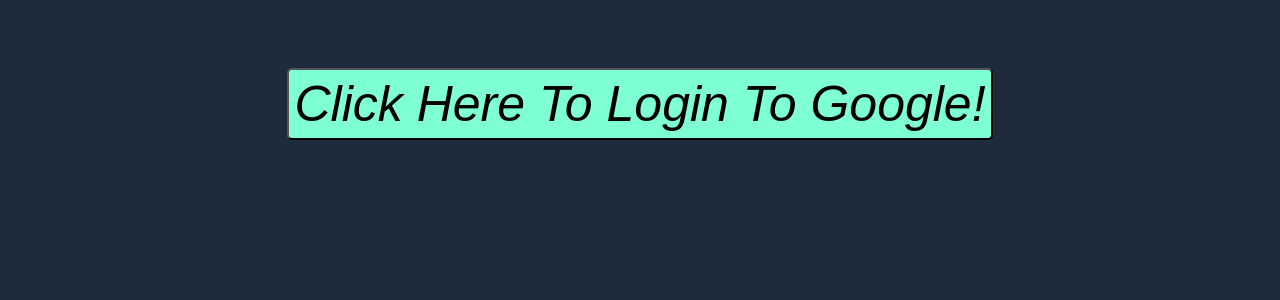
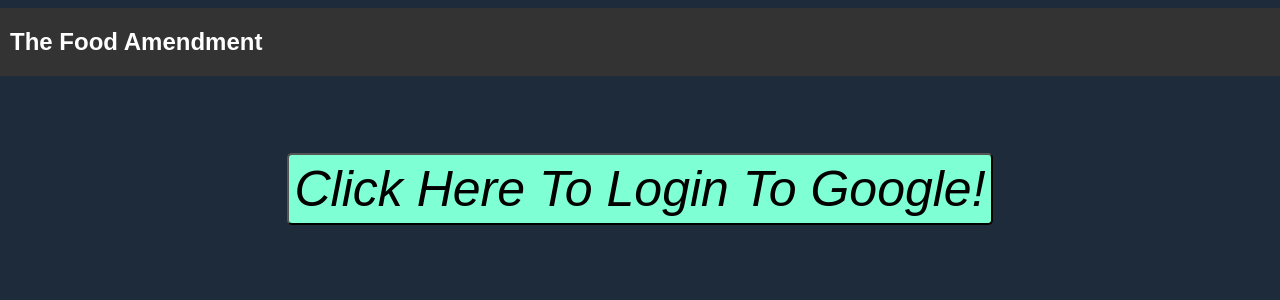
Before and after one commit to nishantj2006/excersisehackathon, a React (Create React App) app: page /login in a window 1280 px wide. Shown: the top 300 px of the page. Built offline with nearby package versions, Linux system fonts and the light colour scheme.

Commit message:
NAVBAR RAJDLKASDJKFASJDHGAIFAHJSPFIAWJRFUDAJLKASIH

```diff
--- a/src/Pages/App.css
+++ b/src/Pages/App.css
@@ -128,7 +128,12 @@
   text-decoration: none;
 
 }
-
+.logoText{
+  margin-left:10px;
+  margin-right: auto;
+  size:70%;
+  font-family: 'Raedex Pro', sans-serif;
+}
 .createLink{
   color:black;
   align-self: center;
@@ -146,6 +151,6 @@
 }
 button{
   background-color: white;
-  margin-top: 0;
-  margin-bottom: 0;
+  margin-top: 17.5px;
+  margin-bottom: 17.5px;
 }
--- a/src/Pages/App.js
+++ b/src/Pages/App.js
@@ -32,6 +32,7 @@
       {/*Routes*/}
       <Router>
         <nav class="navbar">
+          <h1 class="logoText">The Food Amendment</h1>
           {!isAuth ? (
             // <Link to="/login"> Login </Link>
 <Link></Link>
```
